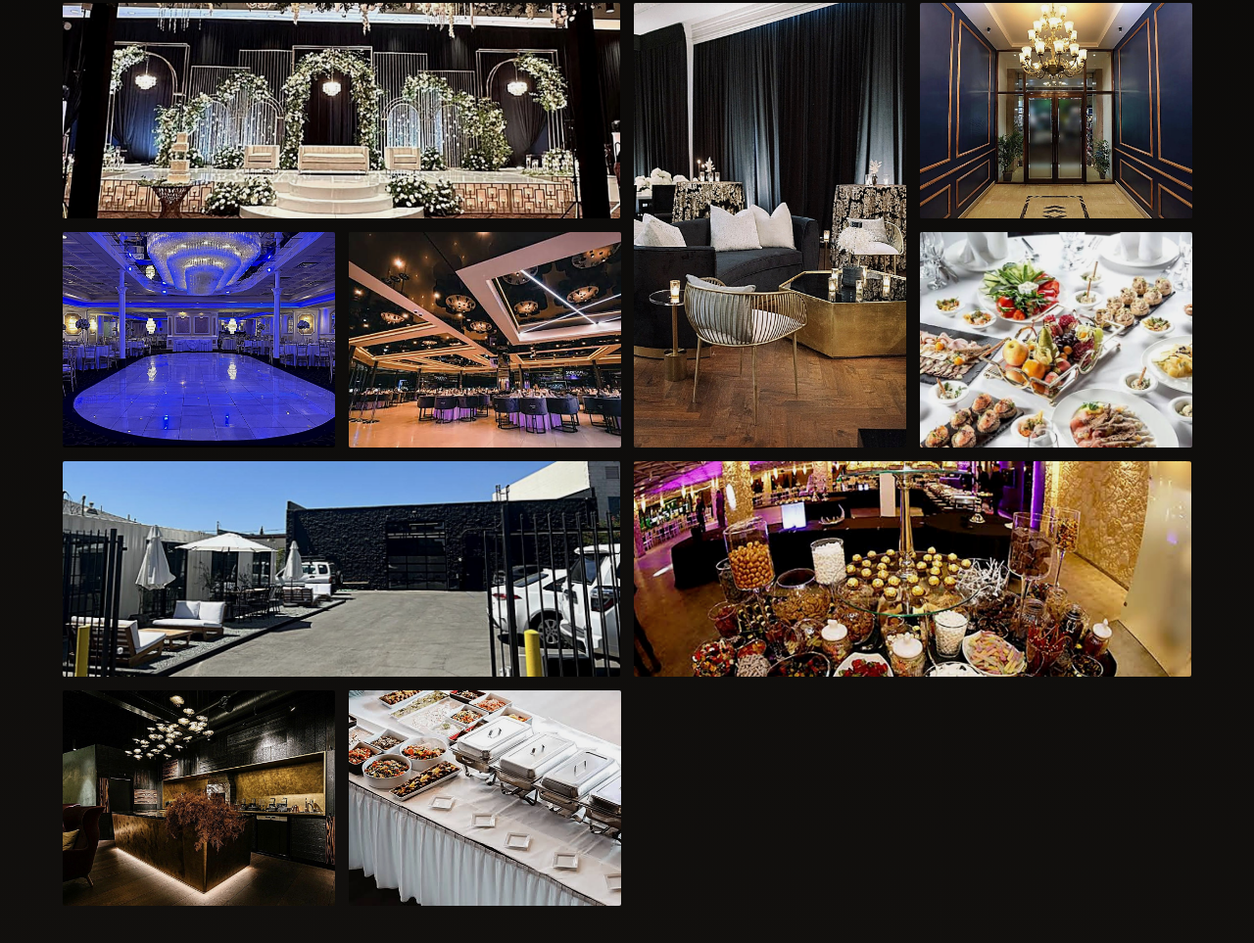
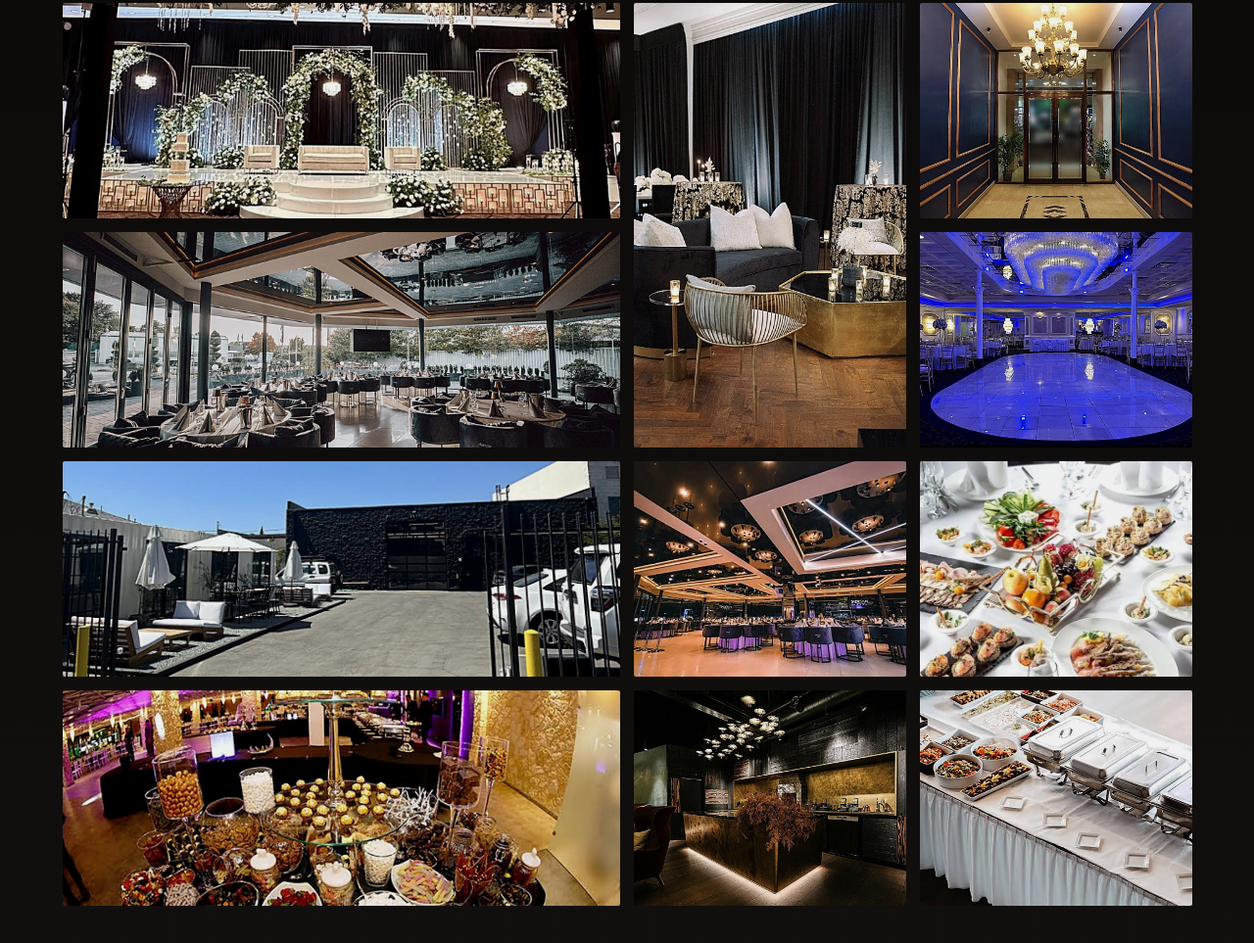
Before and after one commit to ismailceesay96-cell/uebung-repo, a plain HTML site: page paradise-saal/index.html in a window 1280 px wide. Shown: the part 2539-3502 px from the top of the page at 98% size. Drawn offline with Linux system fonts and the light colour scheme; animation ran at ten frames a second.

Commit message:
Paradise Saal Galerie: Panorama-Lounge-Foto ergaenzt

```diff
--- a/paradise-saal/index.html
+++ b/paradise-saal/index.html
@@ -165,6 +165,7 @@
   <div class="gallery-grid" id="galleryGrid">
     <figure class="gtile gtile--wide"><img src="assets/img/zone-buehne.jpg" alt="Bühne mit festlicher Beleuchtung" loading="lazy"></figure>
     <figure class="gtile gtile--tall"><img src="assets/img/zone-lounge.jpg" alt="Elegante Lounge in Schwarz und Gold" loading="lazy"></figure>
+    <figure class="gtile gtile--wide"><img src="assets/img/gallery-panorama-lounge.jpg" alt="Panorama-Saal mit Glasfront, dunklen Samtsesseln und Tageslicht" loading="lazy"></figure>
     <figure class="gtile"><img src="assets/img/zone-empfang.jpg" alt="Empfangsbereich mit Kronleuchter" loading="lazy"></figure>
     <figure class="gtile"><img src="assets/img/zone-tanz.jpg" alt="Tanzfläche im Ballsaal mit blauer Beleuchtung" loading="lazy"></figure>
     <figure class="gtile gtile--wide"><img src="assets/img/zone-hof.jpg" alt="Hof und Terrasse im Freien mit Sonnenschirmen" loading="lazy"></figure>
```
Also changed, not shown: paradise-saal/assets/img/gallery-panorama-lounge.jpg (added).
